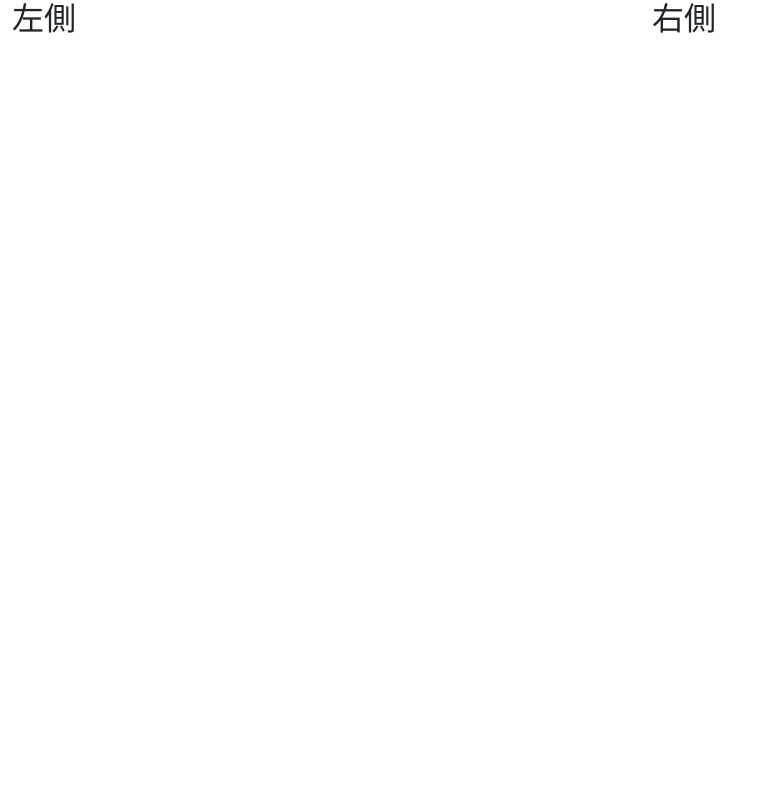
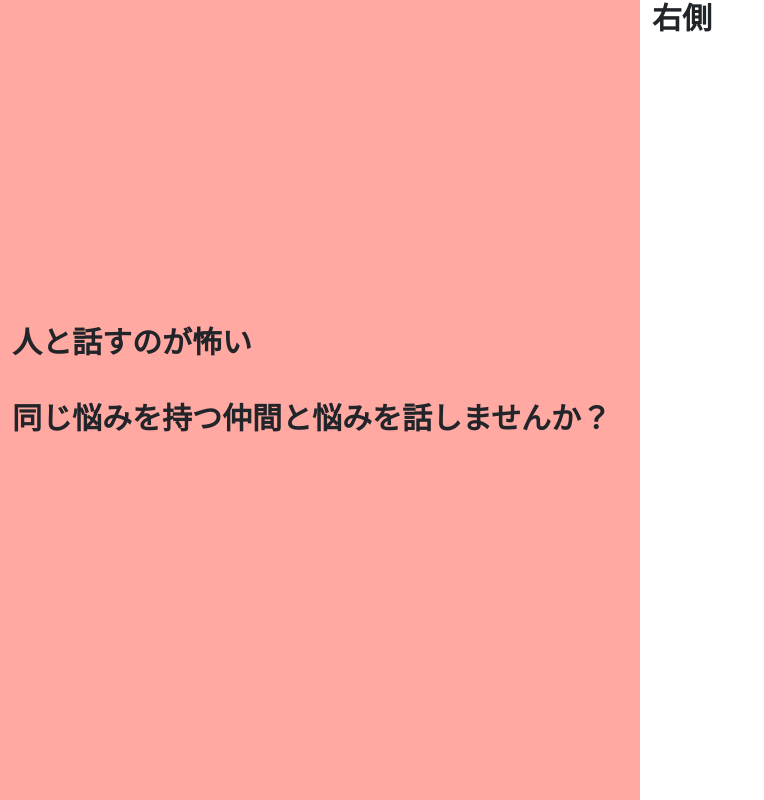
Before and after one commit to KeitaShimura/SadAppClient, a React (Create React App) app: page / in a window 1280 px wide. Shown: the whole page, without its empty margins (0-764 px from the left). Built offline with nearby package versions, Linux system fonts and the light colour scheme.

Commit message:
feat: LeftComponentのUI実装

```diff
--- a/src/page/Auth/Auth.js
+++ b/src/page/Auth/Auth.js
@@ -1,5 +1,6 @@
 import React from "react";
 import { Col, Container, Row } from "react-bootstrap";
+import "./Auth.scss";
 
 export default function Auth() {
   return (
@@ -14,8 +15,11 @@ export default function Auth() {
 
 function LeftComponent() {
   return (
-    <Col className="auth__left">
-      <h2>左側</h2>
+    <Col className="auth__left" xs={6}>
+      <div>
+        <h2>人と話すのが怖い</h2>
+        <h2>同じ悩みを持つ仲間と悩みを話しませんか？</h2>
+      </div>
     </Col>
   );
 }
--- a/src/page/Auth/Auth.scss
+++ b/src/page/Auth/Auth.scss
@@ -1,4 +1,23 @@
 @import "../../scss/index.scss";
 
 .auth {
+    &__left {
+        overflow: hidden;
+        min-height: 100vh;
+        background-color: $primary-light;
+        display: flex;
+        align-items: center;
+    }
+
+    div {
+        z-index: 1;
+
+        h2 {
+            display: flex;
+            align-items: center;
+            font-size: 30px;
+            margin-bottom: 40px;
+            font-weight: bold;
+        }
+    }
 }
```
